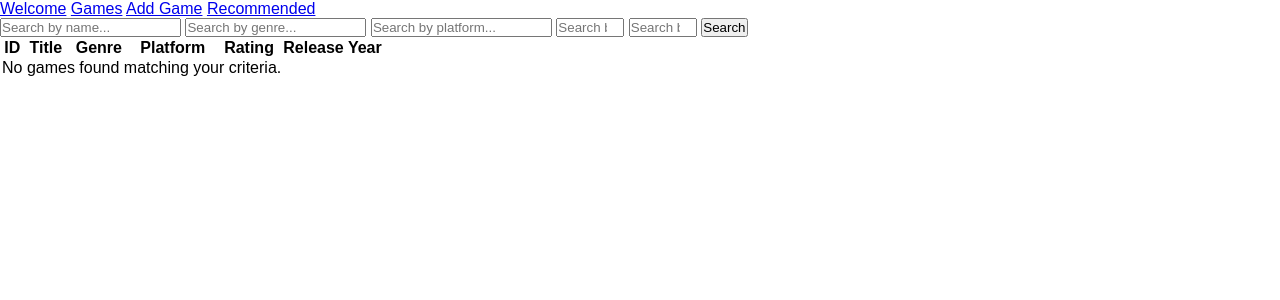
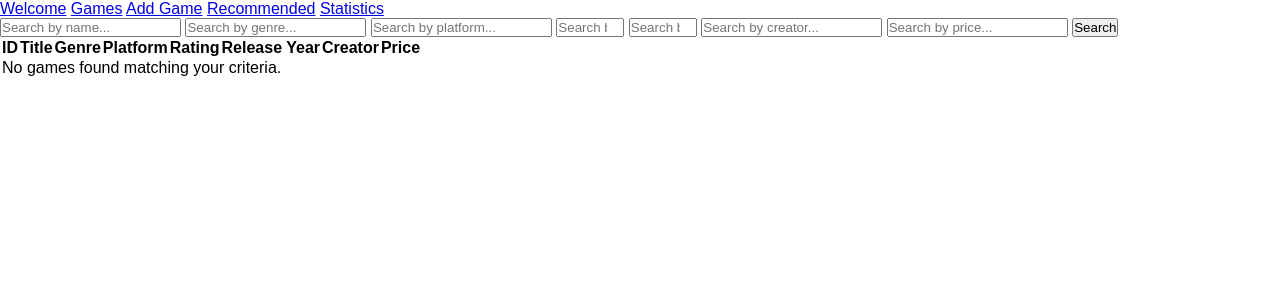
Before and after one commit to pingexill/Docker-Project, a Flask app: page /game_list in a window 1280 px wide. Shown: the top 300 px of the page. Run offline with Flask 3, Linux system fonts and the light colour scheme.

Commit message:
pre-final changes - delete, stats, misc

```diff
--- a/main.py
+++ b/main.py
@@ -1,9 +1,9 @@
 from flask import Flask, request, render_template, redirect, url_for
-import _sqlite3, os
+import _sqlite3, os, random
 
-# docker volume create game-data
+# docker volume create games-data
 # docker build -t exam .
-# docker run -p 5000:5000 -v game-data:/app/data exam
+# docker run -p 5000:5000 -v games-data:/app/data exam
 
 # git add <file_name>
 # git commit --amend --no-edit
@@ -34,8 +34,11 @@
             platform TEXT NOT NULL,
             rating TEXT NOT NULL,
             description TEXT,
-            release_year INTEGER NOT NULL
-            )""")
+            release_year INTEGER NOT NULL,
+            image_url TEXT,
+            creator TEXT NOT NULL,
+            price TEXT NOT NULL
+            )""") #New column added: image_url, creator, price
     conn.commit()
     conn.close()
 
@@ -61,6 +64,9 @@
     rating = request.args.get('rating-search', '').strip()
     year = request.args.get('year-search', '').strip()
 
+    creator = request.args.get('creator-search', '').strip()
+    price = request.args.get('price-search', '').strip()
+
     if name:
         conditions.append("title LIKE ?")
         parameters.append(f"%{name}%")
@@ -81,6 +87,16 @@
         conditions.append("release_year = ?")
         parameters.append(int(year))
 
+
+    if creator:
+        conditions.append("creator LIKE ?")
+        parameters.append(f"%{creator}%")
+
+    if price:
+        conditions.append("price LIKE ?")
+        parameters.append(f"%{price}%")
+
+
     if conditions:
         query += " WHERE " + " AND ".join(conditions)
 
@@ -89,7 +105,7 @@
     conn.close()
 
     return render_template('game_list.html', games=games, search_values={
-        'name': name, 'genre': genre, 'platform': platform, 'rating': rating, 'year': year
+        'name': name, 'genre': genre, 'platform': platform, 'rating': rating, 'year': year, 'creator': creator, 'price': price
     })
 
 
@@ -106,6 +122,16 @@
         return "Game not found", 404
     return render_template('game.html', game=game)
 
+@app.route('/delete_game/<int:game_id>', methods=['POST'])
+def delete_game(game_id):
+    conn = get_connection()
+    cursor = conn.cursor()
+
+    cursor.execute("DELETE FROM games WHERE id = ?", (game_id,))
+    conn.commit()
+    conn.close()
+
+    return redirect(url_for('game_list'))
 
 @app.route('/add_game', methods=['GET', 'POST']) # Commit 2
 def  add_game():
@@ -116,13 +142,17 @@
         rating = request.form['rating']
         description = request.form['description']
         release_year = request.form['release_year']
+        # New fields added for image_url, creator, and price
+        image_url = request.form['image_url']
+        creator = request.form['creator']
+        price = request.form['price']
 
         conn = get_connection()
         cursor = conn.cursor()
         cursor.execute("""
-            INSERT INTO games (title, genre, platform, rating, description, year)
-            VALUES (?, ?, ?, ?, ?, ?)
-        """, (title, genre, platform, rating, description, release_year))
+            INSERT INTO games (title, genre, platform, rating, description, release_year, image_url, creator, price)
+            VALUES (?, ?, ?, ?, ?, ?, ?, ?, ?)
+        """, (title, genre, platform, rating, description, release_year,     image_url, creator, price))
         conn.commit()
         conn.close()
 
@@ -133,9 +163,53 @@
 
 @app.route('/recommend_game', methods=['GET', 'POST'])
 def  recommend_game():
-    return render_template('recommend_game.html')
+    conn = get_connection()
+    cursor = conn.cursor()
+    cursor.execute("SELECT * FROM games")
+    games = cursor.fetchall()
+
+    rand = random.randint(1, len(games))
+    game = games[rand - 1]
+
+    return render_template('recommend_game.html', game=game)
+
+@app.route('/statistics', methods=['GET'])
+def  statistics():
+    conn = get_connection()
+    cursor = conn.cursor()
+
+    cursor.execute("SELECT genre, COUNT(*) as count FROM games GROUP BY genre")
+    genre_stats = cursor.fetchall()
+
+    cursor.execute("SELECT platform, COUNT(*) as count FROM games GROUP BY platform")
+    platform_stats = cursor.fetchall()
+
+    cursor.execute("SELECT rating, COUNT(*) as count FROM games GROUP BY rating")
+    rating_stats = cursor.fetchall()
 
 
+    cursor.execute("SELECT COUNT(*) FROM games")
+    total_games = cursor.fetchone()[0]
+
+    cursor.execute("SELECT AVG(rating) as average_rating FROM games")
+    average_rating = cursor.fetchone()[0]
+
+    cursor.execute("SELECT * FROM games WHERE rating = (SELECT MIN(rating) FROM games)")
+    min_rating = cursor.fetchone()
+
+    cursor.execute("SELECT * FROM games WHERE rating = (SELECT MAX(rating) FROM games)")
+    max_rating = cursor.fetchone()
+
+    cursor.execute("SELECT * FROM games WHERE release_year = (SELECT MIN(release_year) FROM games)")
+    min_year = cursor.fetchone()
+
+    cursor.execute("SELECT * FROM games WHERE release_year = (SELECT MAX(release_year) FROM games)")
+    max_year = cursor.fetchone()
+
+
+    conn.close()
+
+    return render_template('statistics.html', genre_stats=genre_stats, platform_stats=platform_stats, rating_stats=rating_stats, average_rating=average_rating, total_games=total_games, min_year=min_year, max_year=max_year, min_rating=min_rating, max_rating=max_rating)
 
 if __name__ == '__main__':
     create_table()
--- a/templates/add_game.html
+++ b/templates/add_game.html
@@ -11,6 +11,9 @@
         <input type="number" name="rating" placeholder="Enter game rating" min="0" max="10" step="0.1">
         <textarea name="description" placeholder="Enter game description"></textarea>
         <input type="number" name="release_year" placeholder="Enter release year" min="1900" max="2026">
+        <input type="text" name="image_url" placeholder="Enter image URL">
+        <input type="text" name="creator" placeholder="Enter creator name">
+        <input type="text" name="price" placeholder="Enter price">
         <button type="submit">Add Game</button>
     </form>
 
--- a/templates/base.html
+++ b/templates/base.html
@@ -14,6 +14,7 @@
         <a href="/game_list">Games</a>
         <a href="/add_game">Add Game</a>
         <a href="/recommend_game">Recommended</a>
+        <a href="/statistics">Statistics</a>
     </nav>
     {% block content %}
     {% endblock %}
--- a/templates/game_list.html
+++ b/templates/game_list.html
@@ -9,6 +9,8 @@
         <input type="text" name="platform-search" placeholder="Search by platform..." value="{{ search_values.platform if search_values }}">
         <input type="number" name="rating-search" placeholder="Search by rating" min="0" max="10" step="0.1" value="{{ search_values.rating if search_values }}">
         <input type="number" name="year-search" placeholder="Search by year" min="1900" max="2026" value="{{ search_values.year if search_values }}">
+        <input type="text" name="creator-search" placeholder="Search by creator..." value="{{ search_values.creator if search_values }}">
+        <input type="text" name="price-search" placeholder="Search by price..." value="{{ search_values.price if search_values }}">
         <button type="submit">Search</button>
     </form>
 
@@ -21,6 +23,9 @@
                 <th>Platform</th>
                 <th>Rating</th>
                 <th>Release Year</th>
+
+                <th>Creator</th>
+                <th>Price</th>
             </tr>
         </thead>
         <tbody>
@@ -32,10 +37,13 @@
                     <td>{{ game[3] }}</td>
                     <td>{{ game[4] }}</td>
                     <td>{{ game[6] }}</td>
+
+                    <td>{{ game[8] }}</td>
+                    <td>{{ game[9] }}</td>
                 </tr>
             {% else %}
                 <tr>
-                    <td colspan="5" class="no-results">No games found matching your criteria.</td>
+                    <td colspan="8" class="no-results">No games found matching your criteria.</td>
                 </tr>
             {% endfor %}
         </tbody>
```
Also changed, not shown: templates/game.html (+9 -1 lines), templates/recommend_game.html (+7 -0 lines), templates/statistics.html (added, +50 -0 lines), README.md, image.png (added).
